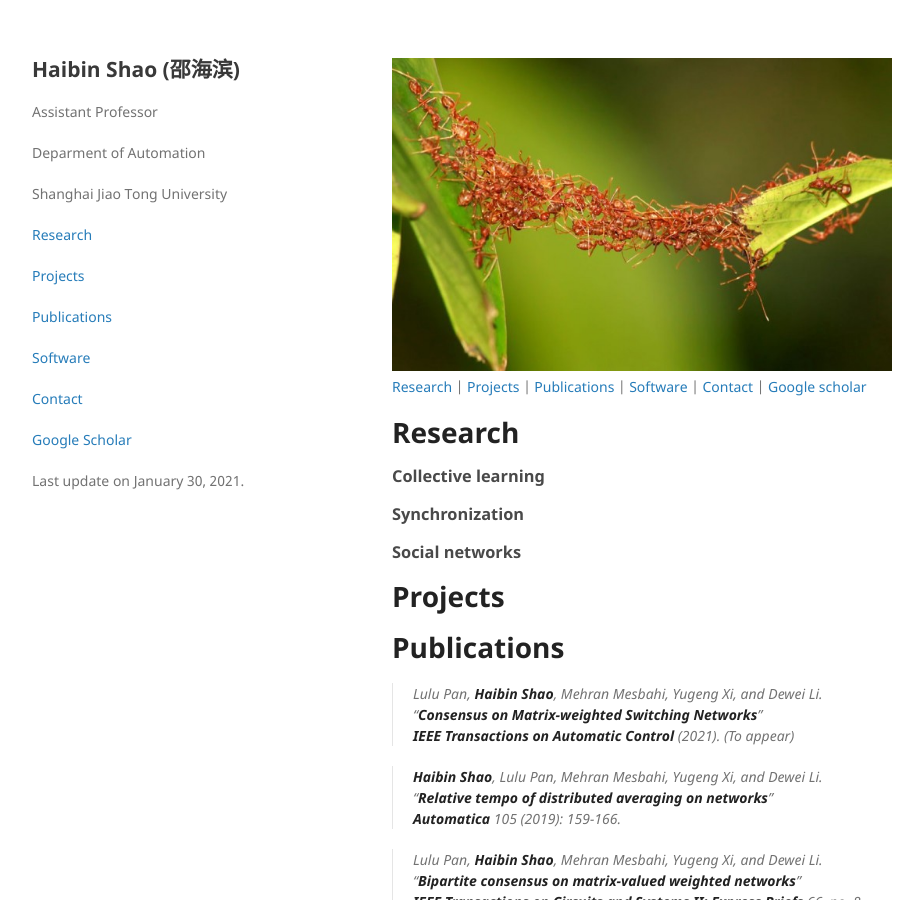
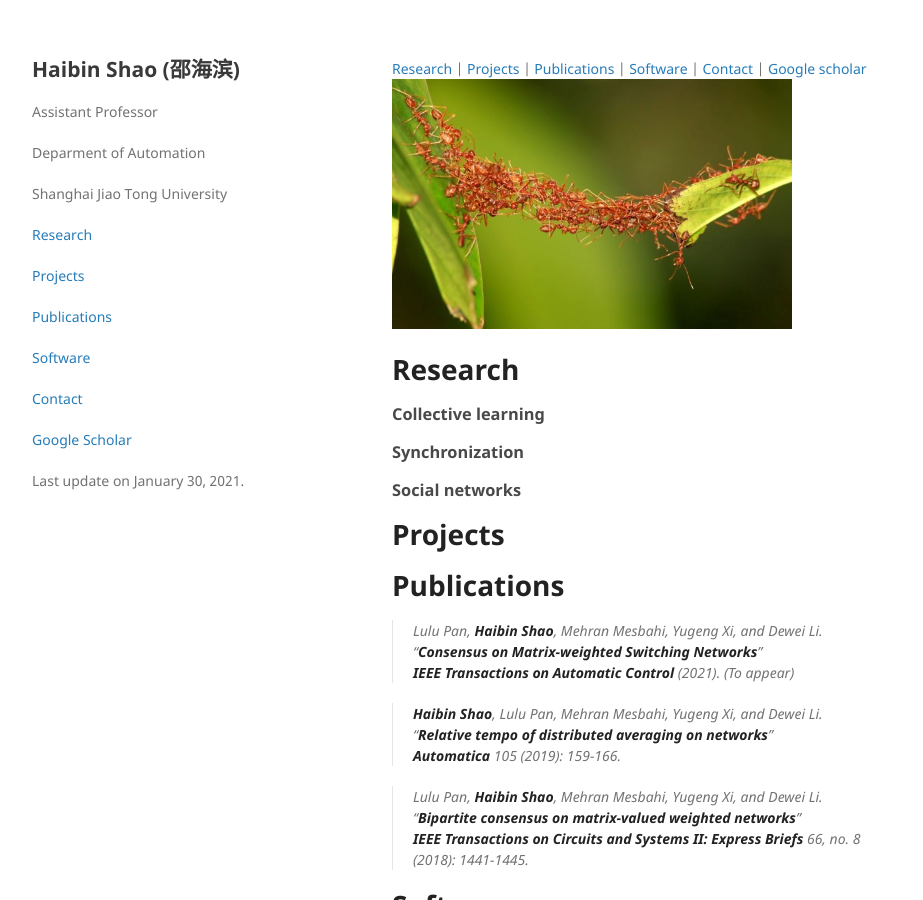
Before and after one commit to hbshao1201/shaohaibin.github.io, a Jekyll site: the page built from index.md, in a window 1280 px wide and 900 px high. Shown: the whole window, without its empty margins (178-1101 px from the left). Built offline with Jekyll 4.4.1, drawn with Linux system fonts in a browser that asks for light colours; our own code applies the rules of GitHub Pages for plain Markdown files.

Commit message:
Update index.md

```diff
--- a/index.md
+++ b/index.md
@@ -1,6 +1,5 @@
-![Branching](./images/swarms-ants.jpeg)
 [Research](#Research) |  [Projects](#Projects) |  [Publications](#Publications) |  [Software](#Software) |  [Contact](#Contact) |  [Google scholar]()
-
+<img src="./images/swarms-ants.jpeg" width="400"/>
 <h1 id="Research">Research</h1>
 ### Collective learning
 ### Synchronization
@@ -31,4 +30,4 @@
 ### Email
 shore At sjtu Dot edu Dot cn
 ### WeChat
-<img src="./images/qr.png" width="100" height="100" alt="Please scan the to add my WeChat"/>
+<img src="./images/qr.png" width="100" height="100"/>
```
